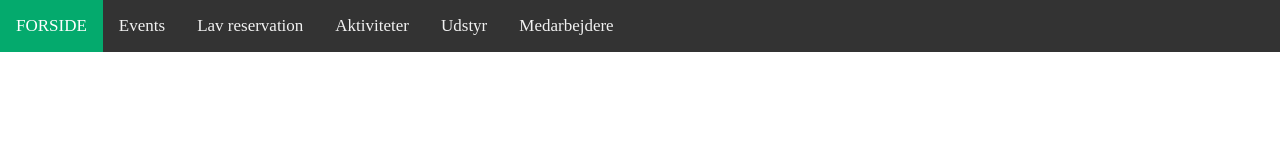
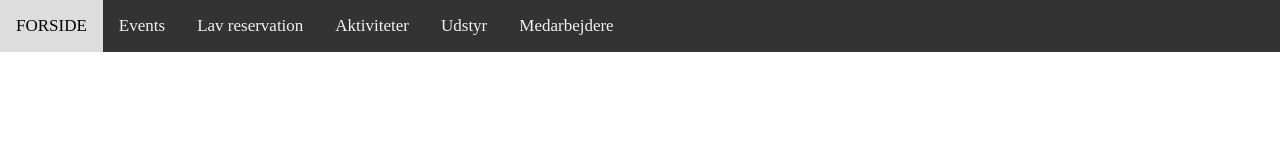
Before and after one commit to NicklasSpendler/Adventure_Project_Front_End, a website built with Parcel: page nav.html in a window 1280 px wide. Built offline with nearby package versions, Linux system fonts and the light colour scheme.

Commit message:
html nav nav + activity

```diff
--- a/nav.html
+++ b/nav.html
@@ -4,7 +4,7 @@
     <link rel="stylesheet" href="css/main.css">
     <!-- MENU -->
 
-    <a href="/" class="active">FORSIDE</a>
+    <a href="/404.html" class="">FORSIDE</a>
     <a href="index.html">Events</a>
     <a hret="CreateReservation.html">Lav reservation</a>
     <a href="activity.html">Aktiviteter</a>
```
